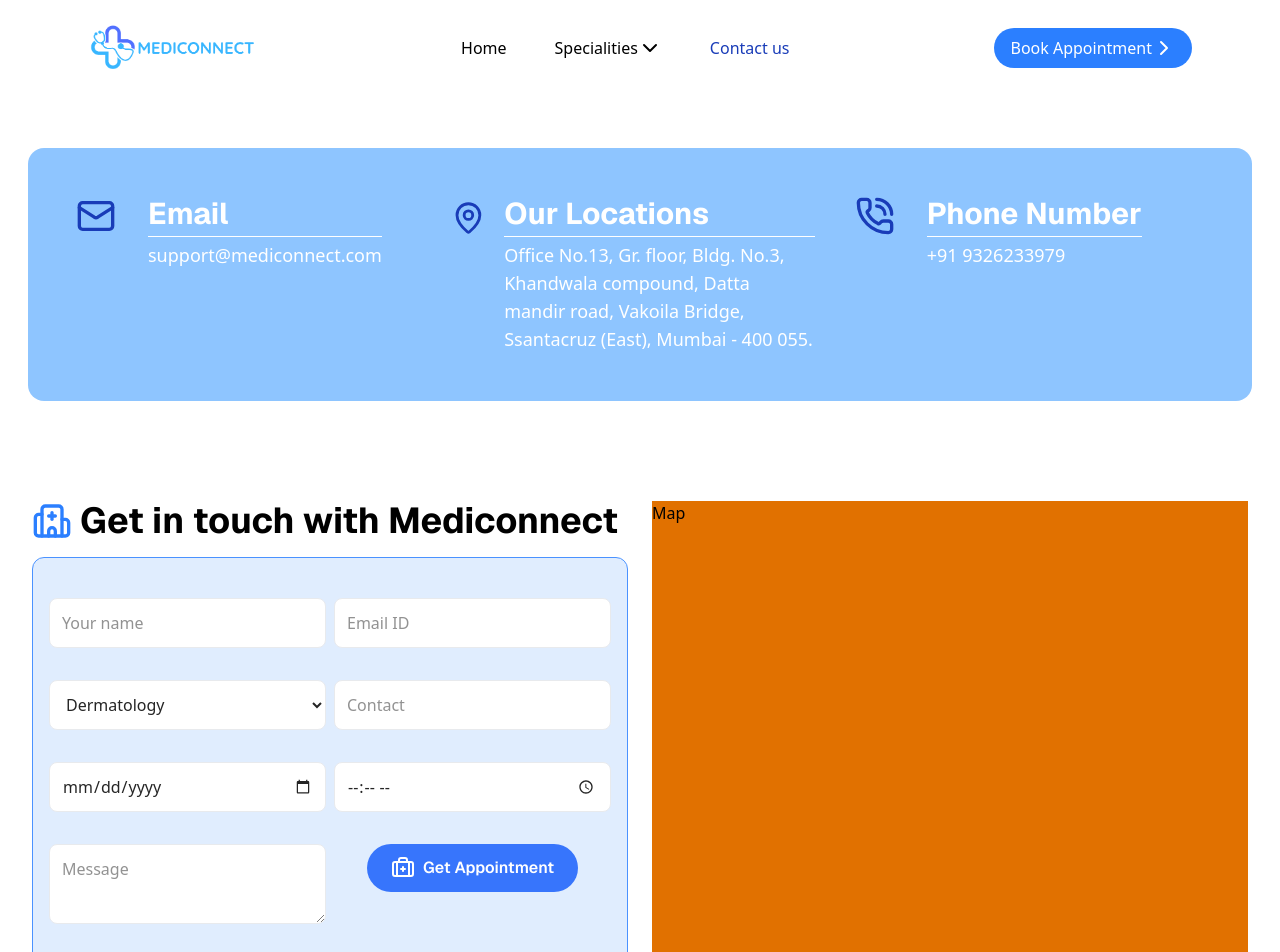
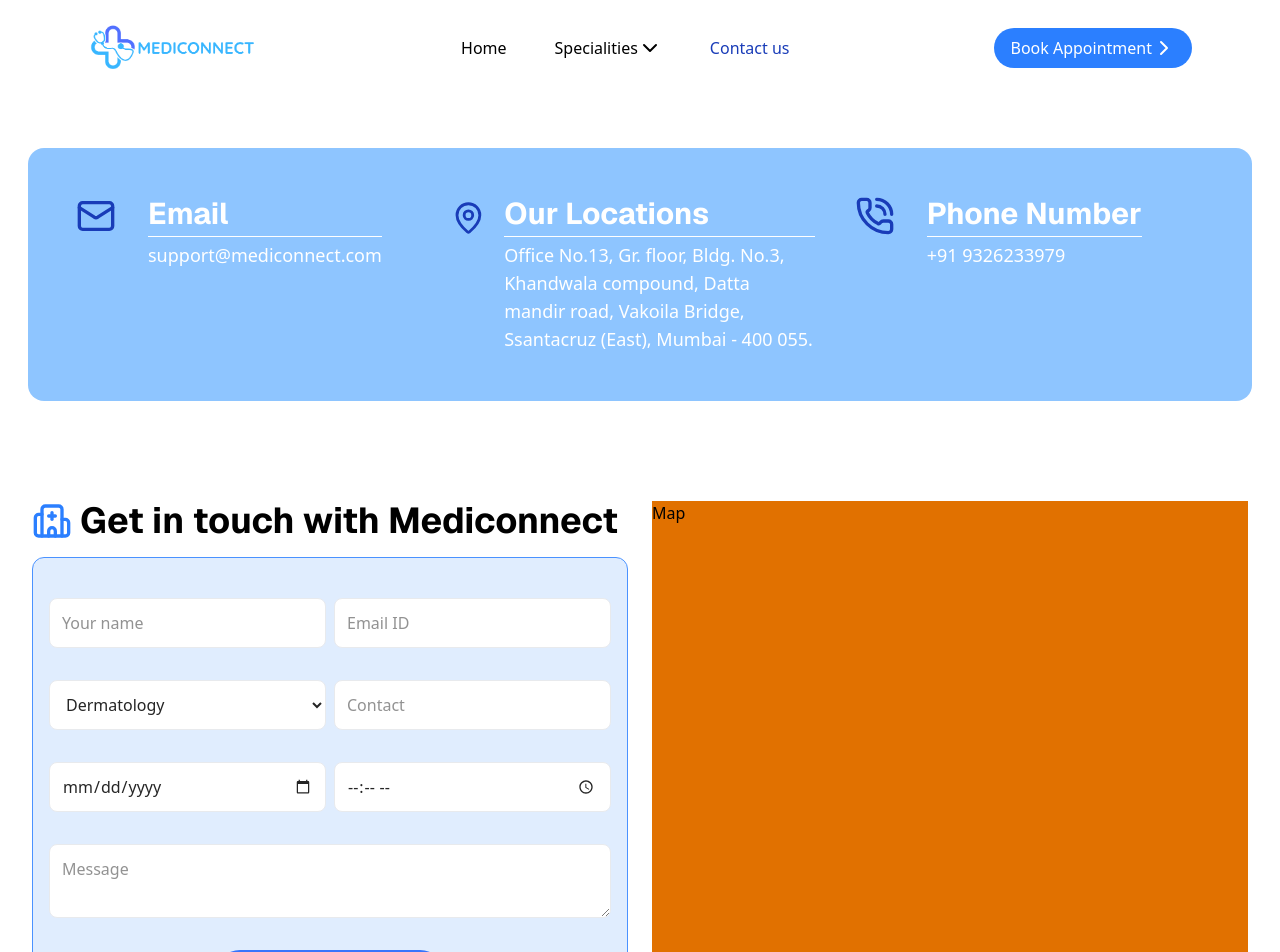
Before and after one commit to shifxa/mediconnect, a React (Vite) app: page /contact in a window 1280 px wide. Shown: the top 952 px of the page. Built offline with nearby package versions, Linux system fonts and the light colour scheme.

Commit message:
contact page updated

```diff
--- a/src/pages/Contact.jsx
+++ b/src/pages/Contact.jsx
@@ -106,7 +106,7 @@
                 />
 
             <textarea
-            className="border border-gray-200 p-3 rounded-lg bg-white row-span-2"
+            className="border border-gray-200 p-3 rounded-lg bg-white col-span-2"
               type="text"
               placeholder="Message"
               {...register("message", { required: true })}
@@ -114,7 +114,7 @@
 
             <button
                 type="submit"
-                className="bg-blue-600 py-3 px-6 rounded-4xl geist-semi-bold text-white flex flex-row gap-x-2 h-fit w-fit place-self-center  cursor-pointer hover:bg-blue-500 "
+                className="bg-blue-600 py-3 px-8 rounded-4xl geist-semi-bold text-white flex flex-row gap-x-2 h-fit w-fit place-self-center col-span-2 cursor-pointer hover:bg-blue-500 "
               >
                 <BriefcaseMedical />
                 Get Appointment
```
